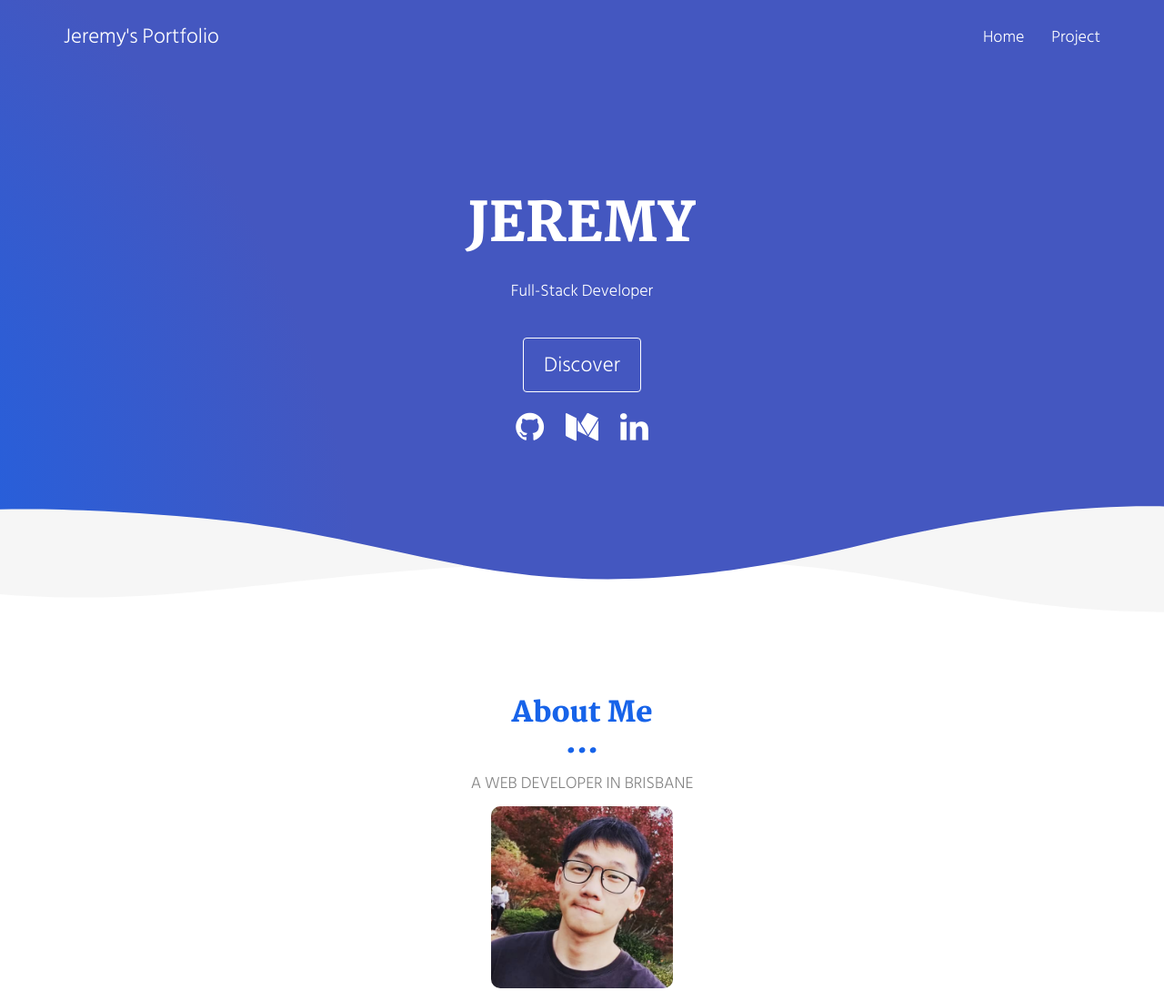
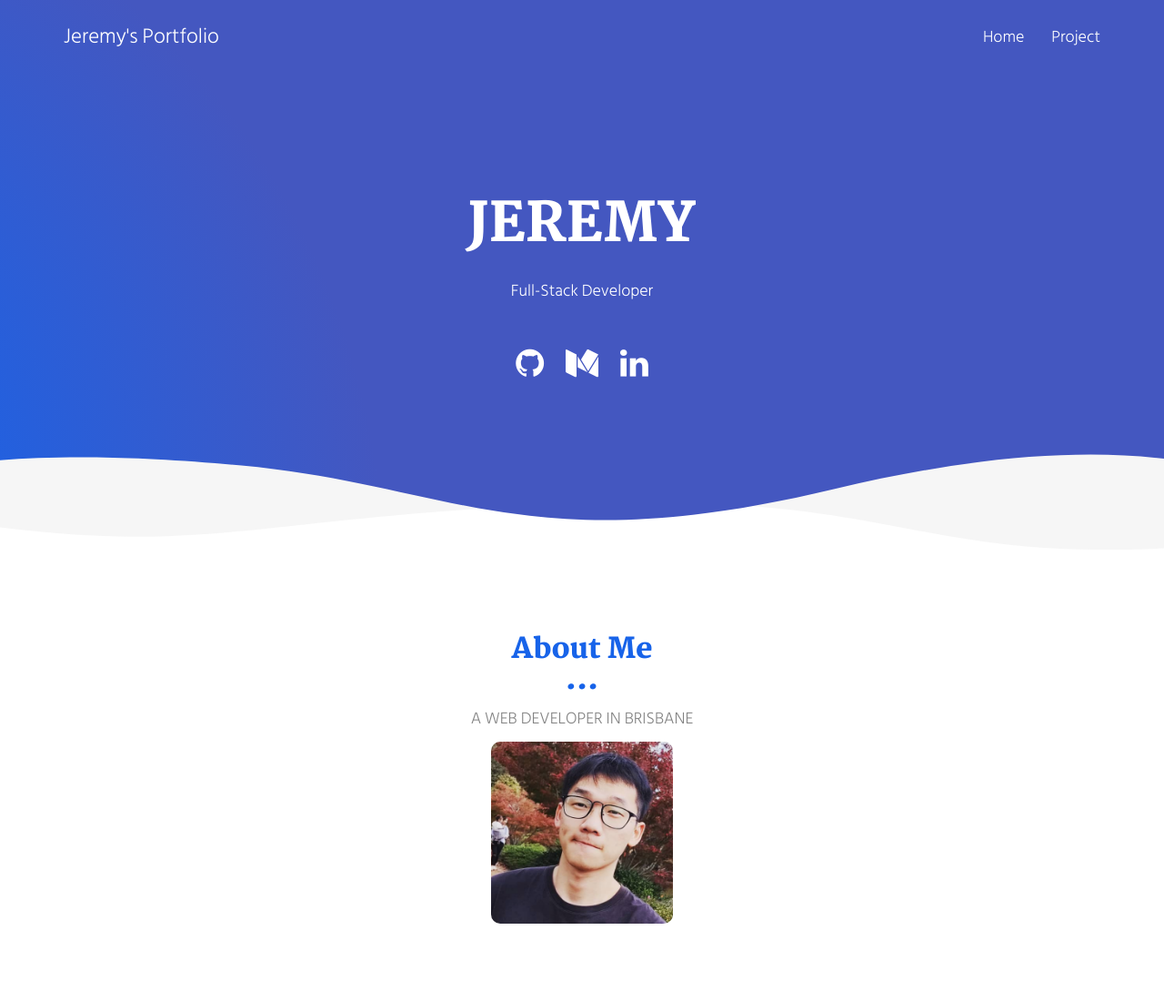
Before and after one commit to awesome-jeremy/awesome-jeremy.github.io, a plain HTML site: page index.html in a window 1280 px wide. Shown: the top 1100 px of the page at 91% size. Drawn offline with Linux system fonts and the light colour scheme.

Commit message:
Remove "Discover" button

```diff
--- a/index.html
+++ b/index.html
@@ -68,9 +68,9 @@
           <p>Full-Stack Developer</p>
 
           <br>
-          <a href="./project.html" class="btn btn-default btn-lg" title="">Discover</a>
+          <!-- <a href="./project.html" class="btn btn-default btn-lg" title="">Discover</a> -->
 
-          <div style="margin-top:2rem">
+          <div style="margin-top:1rem">
             <a href="https://github.com/captain-ray" title="" style="margin:1rem" target="_blank">
               <i class="fa fa-github fa-2x" aria-hidden="true"></i>
             </a>
```
